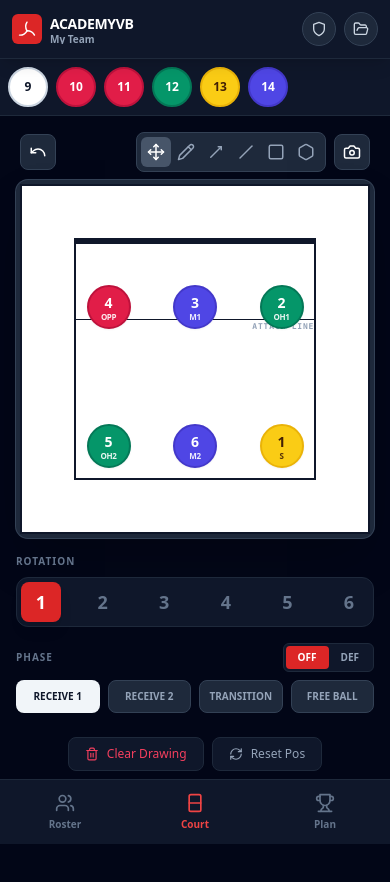
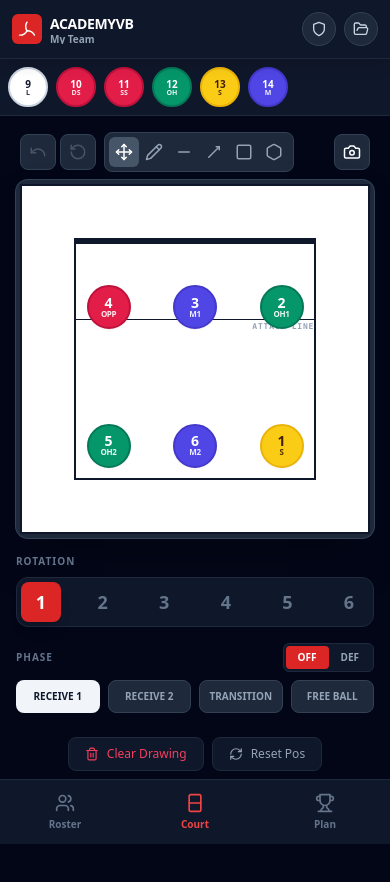
Before and after one commit to alec420xx/academy-vb-pro, a React (Vite) app: page / in a window 390 px wide. Shown: the top 882 px of the page. Built offline with nearby package versions, Linux system fonts and the light colour scheme.

Commit message:
Update App.jsx

```diff
--- a/src/App.jsx
+++ b/src/App.jsx
@@ -1,5 +1,5 @@
 import React, { useState, useRef, useEffect } from 'react';
-import { Users, Pencil, Move, Trash2, Undo, ChevronRight, UserPlus, X, RefreshCw, Camera, FolderOpen, Plus, Download, Trophy, Shield, Loader2, Printer, Hexagon, Circle, Square, Minus } from 'lucide-react';
+import { Users, Pencil, Move, Trash2, Undo, Redo, ChevronRight, UserPlus, X, RefreshCw, Camera, FolderOpen, Plus, Download, Trophy, Shield, Loader2, Printer, Hexagon, Circle, Square, Minus, RotateCcw } from 'lucide-react';
 
 // --- CONSTANTS & CONFIGURATION ---
 const OFFENSE_PHASES = [
@@ -280,7 +280,8 @@ const Court = ({
             ctx.lineTo(drawPoints[i].x, drawPoints[i].y);
         }
 
-        // Close shape for polygons
+        // Close shape for polygons ALWAYS
+        // Even if creating, we visualize the close
         if (drawPoints.length > 2) {
             ctx.closePath();
             ctx.globalAlpha = 0.3;
@@ -485,6 +486,29 @@ const PlayerToken = ({ player, x, y, isDragging, isBench, style, small = false,
   const sizeClasses = small ? "w-5 h-5 text-[8px] border" : "w-11 h-11 md:w-14 md:h-14 border-2";
   const tokenColorClass = getRoleColor(player.role);
 
+  // Position logic handling for Export vs Interactive
+  const positionStyle = {};
+
+  if (x !== undefined && !isGhost) {
+      positionStyle.left = `${x}%`;
+      positionStyle.top = `${y}%`;
+
+      if (small) {
+          // Use margins for export stability to prevent cut-off text in html2canvas
+          positionStyle.marginLeft = '-10px';
+          positionStyle.marginTop = '-10px';
+          positionStyle.transform = 'none';
+      } else {
+          // Use transform for smooth dragging interactions
+          positionStyle.transform = 'translate(-50%, -50%)';
+      }
+  } else {
+      // Fallback/Ghost/Bench dragging
+      positionStyle.left = style?.left;
+      positionStyle.top = style?.top;
+      positionStyle.transform = style?.transform || 'translate(-50%, -50%)';
+  }
+
   return (
     <div
       onMouseDown={(e) => {
@@ -501,16 +525,11 @@ const PlayerToken = ({ player, x, y, isDragging, isBench, style, small = false,
         ${isSelected ? 'ring-4 ring-blue-500 ring-offset-2 z-50' : ''}
         font-sans z-40
       `}
-      style={{
-        left: x !== undefined && !isGhost ? `${x}%` : style?.left,
-        top: y !== undefined && !isGhost ? `${y}%` : style?.top,
-        transform: x !== undefined && !isGhost ? 'translate(-50%, -50%)' : 'translate(-50%, -50%)',
-        touchAction: 'none'
-      }}
+      style={{ ...positionStyle, touchAction: 'none' }}
     >
-      <div className="flex flex-col items-center justify-center h-full w-full pointer-events-none select-none">
-        <span className={`${small ? 'font-black text-[9px] leading-none' : 'font-black text-sm md:text-lg'} drop-shadow-none`}>{player.number}</span>
-        {!small && <span className="text-[8px] md:text-[9px] opacity-90 uppercase tracking-tighter font-semibold leading-none">{player.role}</span>}
+      <div className="flex flex-col items-center justify-center h-full w-full pointer-events-none select-none leading-none -mt-[1px]">
+        <span className={`${small ? 'font-black text-[9px]' : 'font-black text-sm md:text-lg'} drop-shadow-none`} style={{ lineHeight: '1' }}>{player.number}</span>
+        <span className={`uppercase tracking-tighter font-bold ${small ? 'text-[6px]' : 'text-[8px] md:text-[9px] opacity-90'}`} style={{ lineHeight: '1' }}>{player.role}</span>
       </div>
     </div>
   );
@@ -635,6 +654,7 @@ const App = () => {
   const [playerPositions, setPlayerPositions] = useState({});
   const [paths, setPaths] = useState([]);
   const [history, setHistory] = useState([]);
+  const [future, setFuture] = useState([]); // Redo stack
 
   // Interaction
   const [draggedPlayer, setDraggedPlayer] = useState(null);
@@ -915,6 +935,7 @@ const App = () => {
     setGameMode('offense');
     setCurrentPhase('receive1');
     setHistory([]);
+    setFuture([]); // Clear redo
     setIsLineupManagerOpen(false);
     setSelectedBenchPlayerId(null);
     const key = getStorageKey(1, 'receive1', 'offense');
@@ -968,6 +989,7 @@ const App = () => {
     setCurrentPhase(newPhase);
     setGameMode(newMode);
     setHistory([]);
+    setFuture([]);
     setSelectedBenchPlayerId(null);
   };
 
@@ -1001,13 +1023,14 @@ const App = () => {
         const cx = ((x - rect.left) / rect.width) * 100;
         const cy = ((y - rect.top) / rect.height) * 100;
 
-        // Hover Detection (Desktop only essentially, but runs always)
+        // Hover Detection
         if (mode === 'move' && !draggedPlayer && !draggedVertex && !isDrawing) {
             const hit = performHitTest(cx, cy, rect.width, rect.height);
-            // On mobile, we rely on tap to select, so don't clear selection on mere move if it's touch
-            // But here we simply update hover state.
-            // If dragging vertex, we shouldn't change hover state.
-            if (!draggedVertex) setHoveredElement(hit);
+            // On mobile, keep selection if set, only update if new hit
+            // On desktop, hover works naturally
+            if (!draggedVertex && window.matchMedia("(hover: hover)").matches) {
+               setHoveredElement(hit);
+            }
         }
 
         if (mode === 'move' && draggedVertex) {
@@ -1041,8 +1064,8 @@ const App = () => {
                  if (anchorPos) pointToAdd = { x: cx - anchorPos.x, y: cy - anchorPos.y };
              }
 
-             if (mode === 'line') {
-                 // Line Drag
+             if (mode === 'line' || mode === 'arrow') {
+                 // Straight Line Drag
                  setCurrentPath(prev => ({ ...prev, points: [prev.points[0], pointToAdd] }));
              } else if (mode === 'polygon' || mode === 'triangle') {
                  // Poly Drag
@@ -1189,7 +1212,7 @@ const App = () => {
                   saveToHistory();
                   return;
               }
-              // If hitting shape body, maybe just select it (mobile) or do nothing (desktop drag shape not implemented yet)
+              // If hitting shape body
               if (hit.type === 'shape' && e.type === 'touchstart') {
                   setHoveredElement(hit); // Ensure selection on tap
                   return;
@@ -1226,6 +1249,7 @@ const App = () => {
           // Polygon Click Logic
           e.stopPropagation();
           const newPoint = { x: cx, y: cy };
+
           if (!isDrawing) {
               saveToHistory();
               setIsDrawing(true);
@@ -1236,10 +1260,24 @@ const App = () => {
                   anchorId: null
               });
           } else {
+              // Check if clicking start point to close
+              const startPoint = currentPath.points[0];
+              const dist = Math.sqrt(Math.pow(newPoint.x - startPoint.x, 2) + Math.pow(newPoint.y - startPoint.y, 2));
+
+              if (dist < 3 && currentPath.points.length > 2) {
+                  // Close the shape
+                  setPaths(prev => [...prev, { ...currentPath, points: currentPath.points.slice(0, -1) }]); // Remove floating point, shape is closed
+                  saveCurrentState();
+                  setCurrentPath(null);
+                  setIsDrawing(false);
+                  return;
+              }
+
+              // Normal add point
               setCurrentPath(prev => {
                   const newPoints = [...prev.points];
-                  newPoints[newPoints.length - 1] = newPoint;
-                  return { ...prev, points: [...newPoints, newPoint] };
+                  newPoints[newPoints.length - 1] = newPoint; // Fix old float
+                  return { ...prev, points: [...newPoints, newPoint] }; // Add new float
               });
           }
       }
@@ -1272,16 +1310,25 @@ const App = () => {
 
   // --- HISTORY ---
   const saveToHistory = () => {
-    setHistory(prev => [...prev, {
+    const currentState = {
       playerPositions: JSON.parse(JSON.stringify(playerPositions)),
       paths: JSON.parse(JSON.stringify(paths)),
       activePlayers: [...activePlayerIds]
-    }]);
+    };
+    setHistory(prev => [...prev, currentState]);
+    setFuture([]); // Clear future on new action
     if (history.length > 20) setHistory(prev => prev.slice(1));
   };
 
   const undo = () => {
     if (history.length === 0) return;
+    const currentState = {
+      playerPositions: JSON.parse(JSON.stringify(playerPositions)),
+      paths: JSON.parse(JSON.stringify(paths)),
+      activePlayers: [...activePlayerIds]
+    };
+    setFuture(prev => [currentState, ...prev]); // Push current to future
+
     const previousState = history[history.length - 1];
     setPlayerPositions(previousState.playerPositions);
     setPaths(previousState.paths);
@@ -1289,6 +1336,22 @@ const App = () => {
     setHistory(prev => prev.slice(0, -1));
   };
 
+  const redo = () => {
+    if (future.length === 0) return;
+    const currentState = {
+      playerPositions: JSON.parse(JSON.stringify(playerPositions)),
+      paths: JSON.parse(JSON.stringify(paths)),
+      activePlayers: [...activePlayerIds]
+    };
+    setHistory(prev => [...prev, currentState]); // Push current to history
+
+    const nextState = future[0];
+    setPlayerPositions(nextState.playerPositions);
+    setPaths(nextState.paths);
+    setActivePlayerIds(nextState.activePlayers);
+    setFuture(prev => prev.slice(1));
+  };
+
   const updateRoster = (index, field, value) => {
     if (field === 'number' && value.length > 4) return;
     const newRoster = [...roster];
@@ -1299,6 +1362,19 @@ const App = () => {
   const currentPhasesList = gameMode === 'offense' ? OFFENSE_PHASES : DEFENSE_PHASES;
   const currentAttacker = currentPhasesList.find(p => p.id === currentPhase)?.attacker;
   const isRulesActive = shouldEnforceRules(currentPhase);
+
+  // Auto-finish polygon if tool changes
+  useEffect(() => {
+     if (isDrawing && mode === 'polygon' && currentPath && currentPath.points.length > 2) {
+         setPaths(prev => [...prev, { ...currentPath, points: currentPath.points.slice(0, -1) }]);
+         saveCurrentState();
+         setCurrentPath(null);
+         setIsDrawing(false);
+     } else if (isDrawing) {
+         setCurrentPath(null);
+         setIsDrawing(false);
+     }
+  }, [mode]);
 
   return (
     <div className="min-h-screen bg-slate-950 text-slate-100 font-sans select-none pb-20 md:pb-0">
@@ -1423,8 +1499,9 @@ const App = () => {
             {/* MOBILE: BENCH STRIP */}
             <div className="md:hidden bg-slate-900 border-b border-slate-800 py-2 px-2 overflow-x-auto no-scrollbar flex items-center gap-2 sticky top-[57px] z-30">
                 {roster.filter(p => !activePlayerIds.includes(p.id)).map(player => (
-                    <div key={player.id} className={`flex-none w-10 h-10 rounded-full border-2 flex items-center justify-center relative ${selectedBenchPlayerId === player.id ? 'ring-4 ring-blue-500 z-10' : ''} ${getRoleColor(player.role)}`} onMouseDown={(e) => handleTokenDown(e, player.id, true)} onTouchStart={(e) => handleTokenDown(e, player.id, true)}>
-                        <span className="text-xs font-black">{player.number}</span>
+                    <div key={player.id} className={`flex-none w-10 h-10 rounded-full border-2 flex flex-col items-center justify-center relative ${selectedBenchPlayerId === player.id ? 'ring-4 ring-blue-500 z-10' : ''} ${getRoleColor(player.role)}`} onMouseDown={(e) => handleTokenDown(e, player.id, true)} onTouchStart={(e) => handleTokenDown(e, player.id, true)}>
+                        <span className="text-[10px] font-black leading-none">{player.number}</span>
+                        <span className="text-[7px] font-bold uppercase leading-none opacity-90">{player.role}</span>
                     </div>
                 ))}
             </div>
@@ -1462,25 +1539,31 @@ const App = () => {
             {/* MAIN COURT */}
             <div className="lg:col-span-6 flex flex-col items-center w-full">
                <div className="w-full flex flex-wrap gap-2 justify-between items-center mb-2 px-1">
-                  <div className="flex gap-2">
-                       <button onClick={undo} disabled={history.length === 0} className="p-2 rounded-lg border border-slate-700 bg-slate-800 text-white"><Undo size={18} /></button>
-                  </div>
+                  {/* Left Side: Tools & Undo/Redo */}
                   <div className="flex items-center gap-2">
-                      <div className="flex items-center bg-slate-800 rounded-lg p-1 border border-slate-700 overflow-x-auto no-scrollbar max-w-[200px] md:max-w-none">
+                       <div className="flex gap-1">
+                           <button onClick={undo} disabled={history.length === 0} className={`p-2 rounded-lg border border-slate-700 ${history.length === 0 ? 'bg-slate-800 text-slate-600' : 'bg-slate-800 text-white'}`}><Undo size={18} /></button>
+                           <button onClick={redo} disabled={future.length === 0} className={`p-2 rounded-lg border border-slate-700 ${future.length === 0 ? 'bg-slate-800 text-slate-600' : 'bg-slate-800 text-white'}`}><RotateCcw size={18} /></button>
+                       </div>
+                       <div className="flex items-center bg-slate-800 rounded-lg p-1 border border-slate-700 overflow-x-auto no-scrollbar max-w-[200px] md:max-w-none">
                            <button onClick={() => setMode('move')} className={`p-1.5 rounded-md ${mode === 'move' ? 'bg-slate-600 text-white' : 'text-slate-400'}`}><Move size={18} /></button>
                            <button onClick={() => setMode('draw')} className={`p-1.5 rounded-md ${mode === 'draw' ? 'bg-slate-600 text-white' : 'text-slate-400'}`}><Pencil size={18} /></button>
+                           <button onClick={() => setMode('line')} className={`p-1.5 rounded-md ${mode === 'line' ? 'bg-slate-600 text-white' : 'text-slate-400'}`}><Minus size={18} /></button>
                            <button onClick={() => setMode('arrow')} className={`p-1.5 rounded-md ${mode === 'arrow' ? 'bg-slate-600 text-white' : 'text-slate-400'}`}><CustomArrowIcon size={18} /></button>
-                           <button onClick={() => setMode('line')} className={`p-1.5 rounded-md ${mode === 'line' ? 'bg-slate-600 text-white' : 'text-slate-400'}`}><DiagonalLineIcon size={18} /></button>
                            <button onClick={() => setMode('rect')} className={`p-1.5 rounded-md ${mode === 'rect' ? 'bg-slate-600 text-white' : 'text-slate-400'}`}><Square size={18} /></button>
                            <button onClick={() => setMode('polygon')} className={`p-1.5 rounded-md ${mode === 'polygon' ? 'bg-slate-600 text-white' : 'text-slate-400'}`}><Hexagon size={18} /></button>
-                           {['draw', 'arrow', 'line', 'rect', 'polygon'].includes(mode) && (
-                               <div className="flex items-center gap-1 pl-2 border-l border-slate-600 ml-2">
-                                    {['#000000', '#22c55e', '#3b82f6', '#ef4444', '#facc15', '#9ca3af'].map(c => (
-                                        <button key={c} onClick={() => setDrawColor(c)} className={`w-4 h-4 rounded-full border border-white transition-transform hover:scale-125 flex-shrink-0 ${drawColor === c ? 'ring-1 ring-offset-1 ring-white scale-125' : ''}`} style={{ backgroundColor: c }} />
-                                    ))}
-                               </div>
-                           )}
                       </div>
+                  </div>
+
+                  {/* Right Side: Colors & Export */}
+                  <div className="flex items-center gap-2">
+                       {['draw', 'arrow', 'line', 'rect', 'polygon'].includes(mode) && (
+                           <div className="flex items-center gap-1">
+                                {['#000000', '#22c55e', '#3b82f6', '#ef4444', '#facc15', '#9ca3af'].map(c => (
+                                    <button key={c} onClick={() => setDrawColor(c)} className={`w-5 h-5 rounded-full border border-white transition-transform hover:scale-110 flex-shrink-0 ${drawColor === c ? 'ring-2 ring-offset-1 ring-white scale-110' : ''}`} style={{ backgroundColor: c }} />
+                                ))}
+                           </div>
+                       )}
                       <button onClick={() => handleExport('court-capture-area', `Rotation-${currentRotation}-${currentPhase}`)} disabled={isExporting} className="p-2 bg-slate-800 rounded-lg border border-slate-700 text-white hover:bg-slate-700">
                           {isExporting ? <Loader2 size={18} className="animate-spin" /> : <Camera size={18} />}
                       </button>
```
